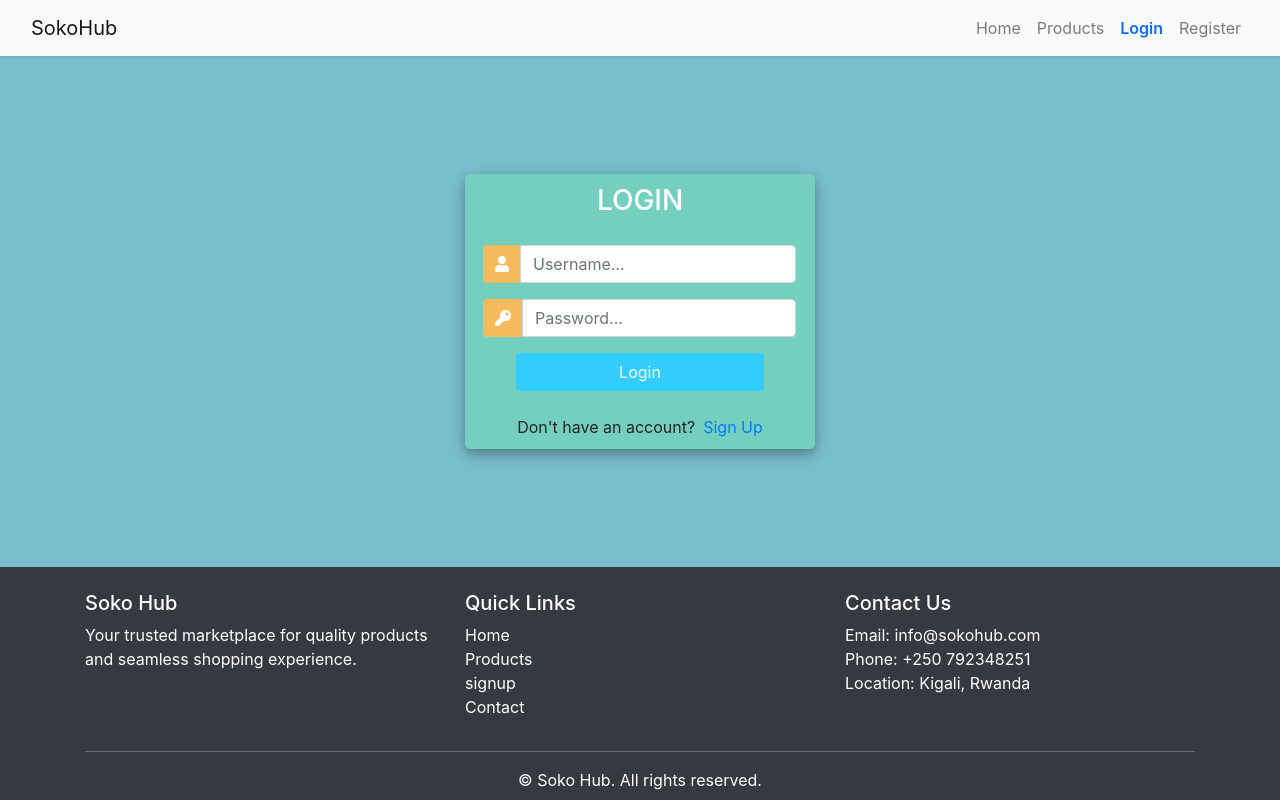
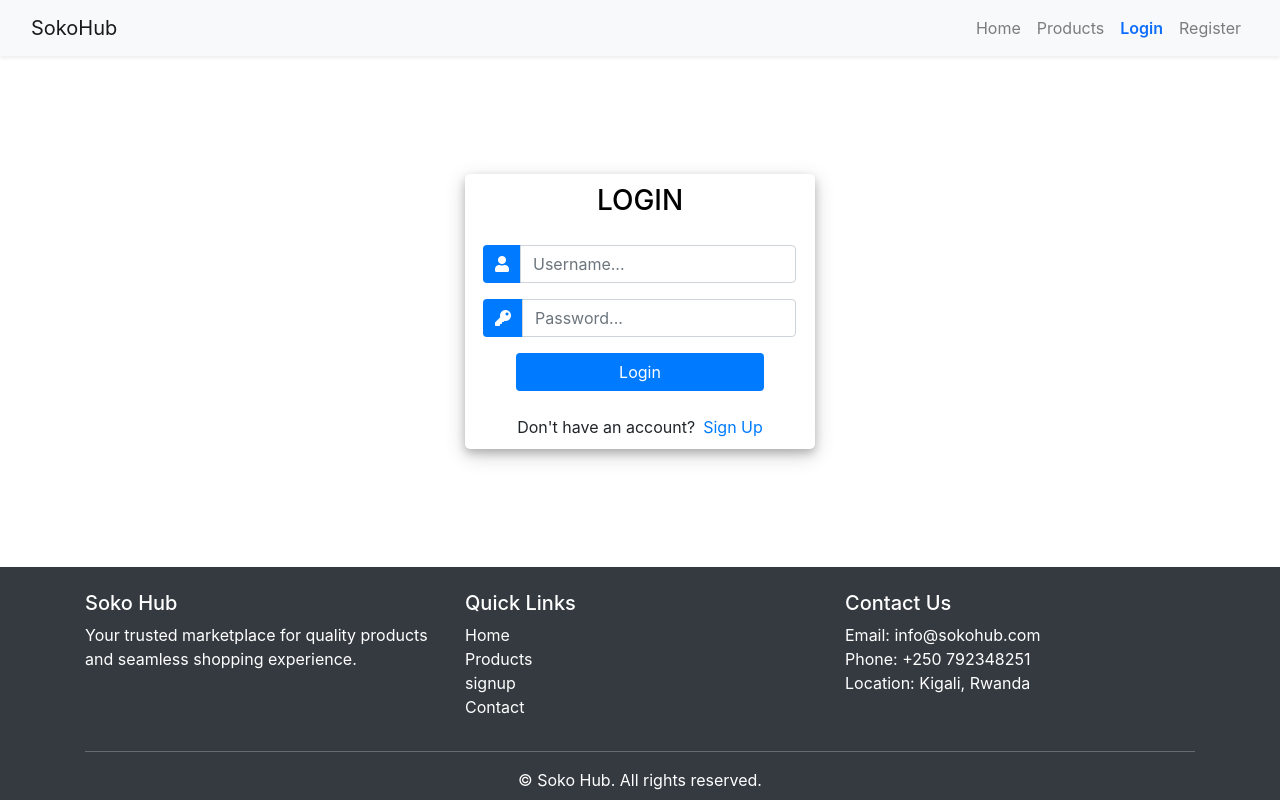
Before and after one commit to UKUNDASETheodomir/Django_project, a Django app: page /login/ in a window 1280 px wide. Run offline with Django 5.2, Linux system fonts and the light colour scheme; some libraries are stand-ins or nearby versions.

Commit message:
styling log in

```diff
--- a/accounts/templates/accounts/login.html
+++ b/accounts/templates/accounts/login.html
@@ -3,69 +3,73 @@
     <link rel="stylesheet" href="https://stackpath.bootstrapcdn.com/bootstrap/4.1.3/css/bootstrap.min.css" integrity="sha384-MCw98/SFnGE8fJT3GXwEOngsV7Zt27NXFoaoApmYm81iuXoPkFOJwJ8ERdknLPMO" crossorigin="anonymous"
     <script src="https://ajax.googleapis.com/ajax/libs/jquery/3.3.1/jquery.min.js"></script>
 	<link rel="stylesheet" href="https://use.fontawesome.com/releases/v5.6.1/css/all.css" integrity="sha384-gfdkjb5BdAXd+lj+gudLWI+BXq4IuLW5IT+brZEZsLFm++aCMlF1V92rMkPaX4PP" crossorigin="anonymous">
-    <style>body,
-		html {
+    <style>
+body, html {
     margin: 0;
     padding: 0;
     height: 100%;
-			background: #7abecc !important;
+    background: #ffffff !important;  /* Changed to white */
 }
+
 .user_card {
     width: 350px;
     margin-top: auto;
     margin-bottom: auto;
-			background: #74cfbf;
+    background: #ffffff;  /* Changed to white */
     position: relative;
     display: flex;
     justify-content: center;
     flex-direction: column;
     padding: 10px;
-			box-shadow: 0 4px 8px 0 rgba(0, 0, 0, 0.2), 0 6px 20px 0 rgba(0, 0, 0, 0.19);
-			-webkit-box-shadow: 0 4px 8px 0 rgba(0, 0, 0, 0.2), 0 6px 20px 0 rgba(0, 0, 0, 0.19);
-			-moz-box-shadow: 0 4px 8px 0 rgba(0, 0, 0, 0.2), 0 6px 20px 0 rgba(0, 0, 0, 0.19);
+    box-shadow: 0 4px 8px 0 rgba(0, 0, 0, 0.2),
+                0 6px 20px 0 rgba(0, 0, 0, 0.19);
     border-radius: 5px;
-
 }
 
 .form_container {
     margin-top: 20px;
 }
 
-		#form-title{
-			color: #fff;
-
+#form-title {
+    color: #000000;  /* Changed text color to black for contrast */
 }
 
 .login_btn {
     width: 100%;
-			background: #33ccff !important;
+    background: #007bff !important; /* Changed to blue */
     color: white !important;
 }
+
 .login_btn:focus {
     box-shadow: none !important;
     outline: 0px !important;
 }
+
 .login_container {
     padding: 0 2rem;
 }
+
 .input-group-text {
-			background: #f7ba5b !important;
+    background: #007bff !important; /* Blue icon background */
     color: white !important;
     border: 0 !important;
     border-radius: 0.25rem 0 0 0.25rem !important;
 }
+
 .input_user,
 .input_pass:focus {
     box-shadow: none !important;
     outline: 0px !important;
 }
 
-		#messages{
+#messages {
     background-color: grey;
     color: #fff;
     padding: 10px;
     margin-top: 10px;
-		}</style>
+}
+</style>
+
 	<div class="container h-100">
 		<div class="d-flex justify-content-center h-100">
 			<div class="user_card">
```
Also changed, not shown: db.sqlite3. Lines whose indentation alone changed are shown as unchanged.
